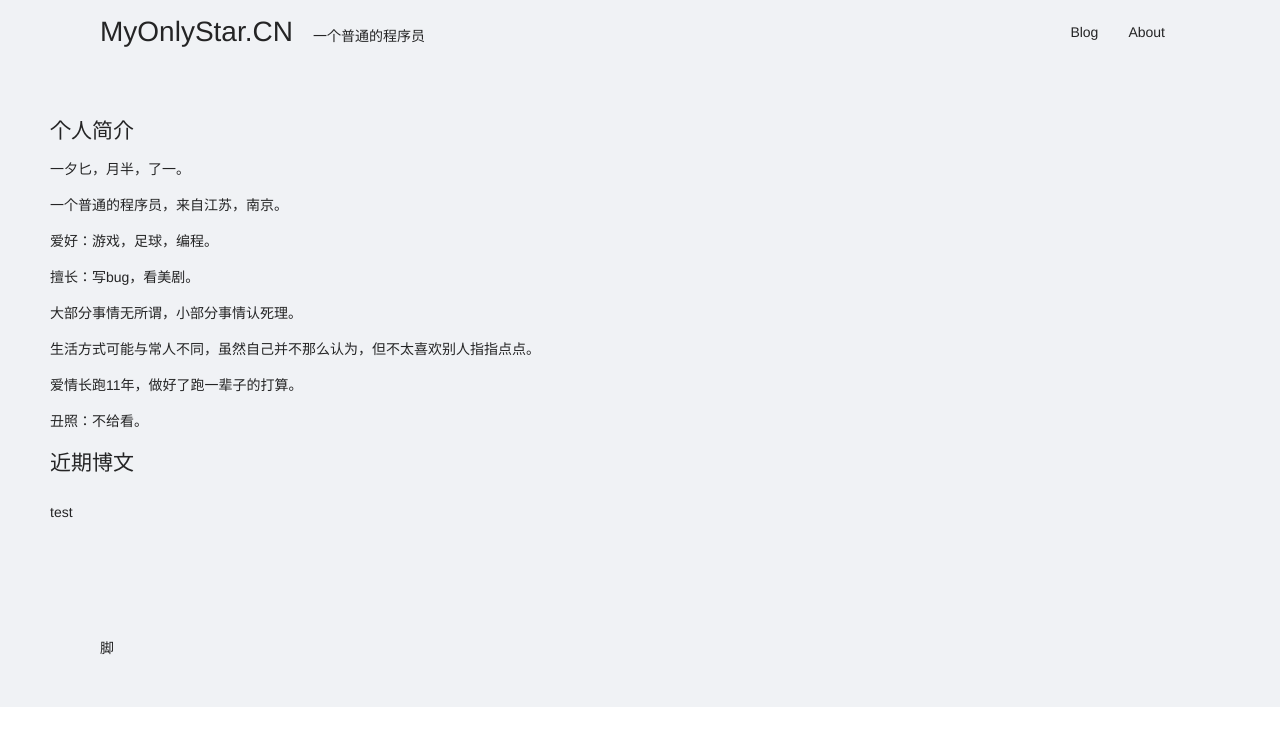
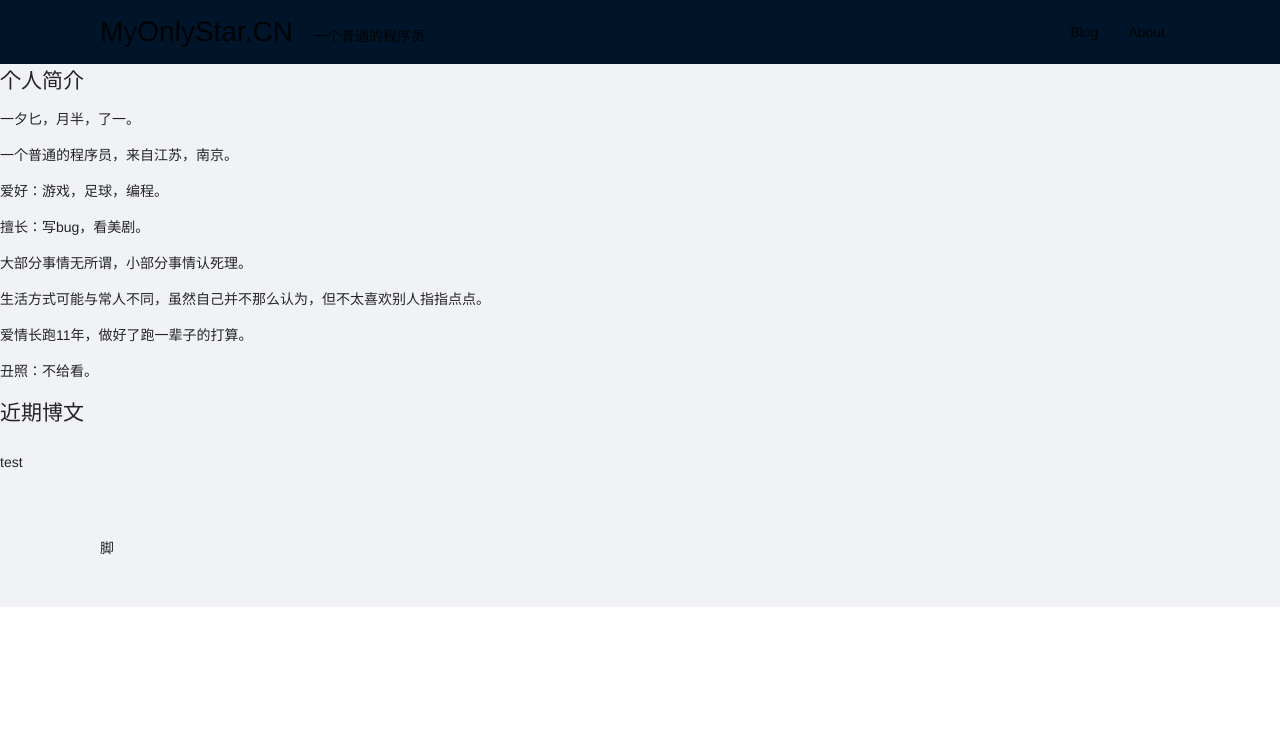
Before and after one commit to hcfw007/myonlystar.cn-frontend, a Vue app: page / in a window 1280 px wide. Shown: the top 746 px of the page. Built offline with nearby package versions, Linux system fonts and the light colour scheme; no server answers.

Commit message:
fix: 🐛 global style

```diff
--- a/src/views/Index.vue
+++ b/src/views/Index.vue
@@ -74,12 +74,4 @@ export default defineComponent({
 </script>
 
 <style lang="stylus">
-header.ant-layout-header
-  background: var(--sub-background)
-  color: var(--sub-color)
-
-main.ant-layout-content
-  background-color: var(--main-background)
-  color: var(--main-color)
-  padding: 50px
 </style>
```
Also changed, not shown: 1 other file (tests, documents, lock files or other folders).
